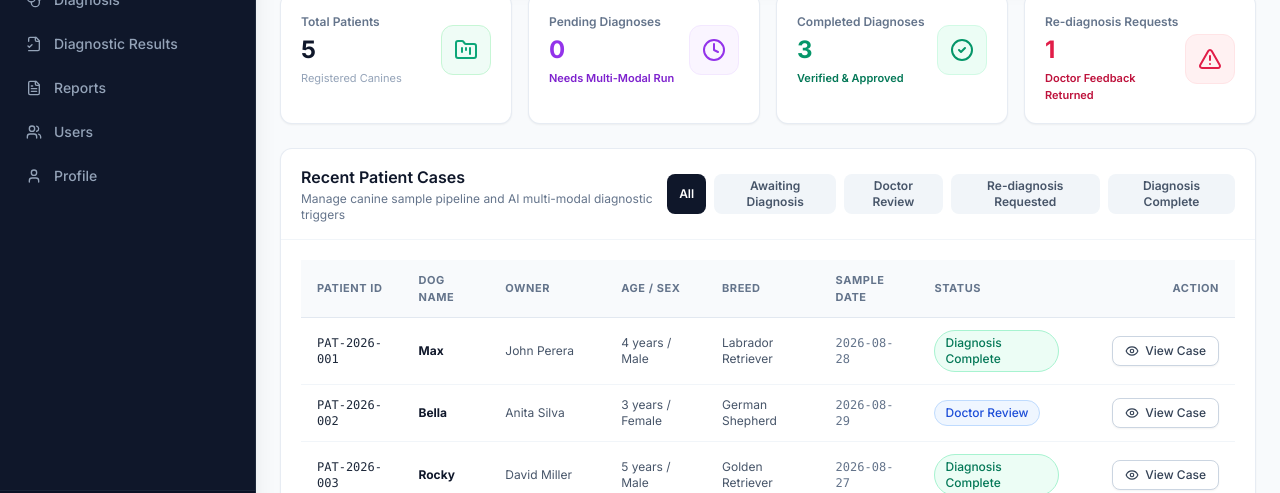
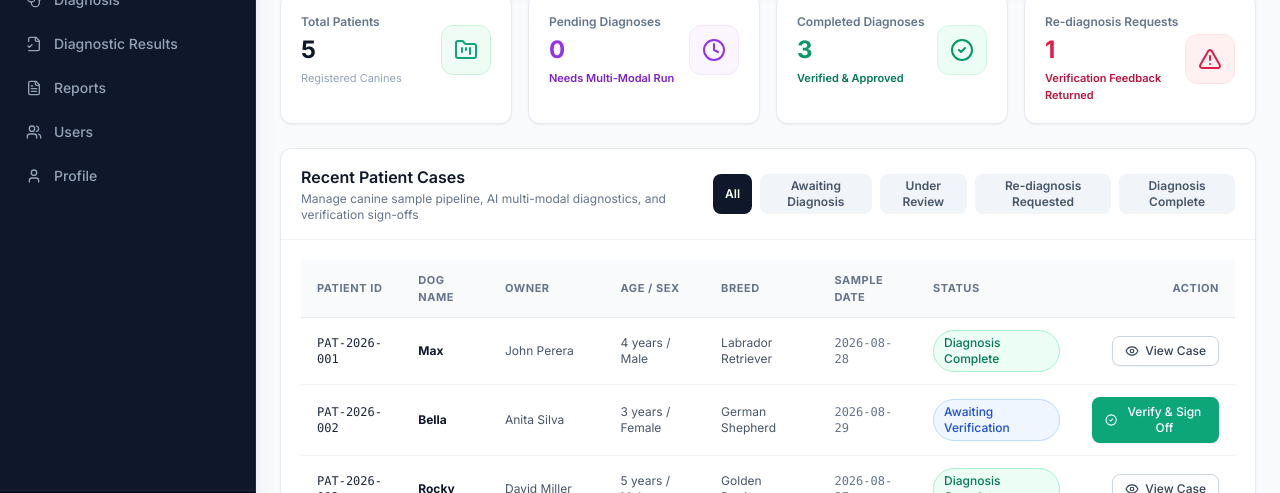
Before and after one commit to Umesh123971/Veterinary-AI-Diagnostics, a React (Vite) app in the folder frontend/: page /technician in a window 1280 px wide. Shown: the part 245-738 px from the top of the page. Built offline with nearby package versions, Linux system fonts and the light colour scheme; no server answers.

Commit message:
feat(technician): enhance technician dashboard with direct verification actions and filters

```diff
--- a/frontend/src/pages/technician/TechnicianDashboard.jsx
+++ b/frontend/src/pages/technician/TechnicianDashboard.jsx
@@ -18,7 +18,12 @@ export const TechnicianDashboard = () => {
 
   const filteredPatients = statusFilter === 'All'
     ? patients
-    : patients.filter(p => p.status === statusFilter);
+    : patients.filter(p => {
+      if (statusFilter === 'Under Review') {
+        return p.status === 'Doctor Review' || p.status === 'Awaiting Verification' || p.status === 'Pending Sign-Off';
+      }
+      return p.status === statusFilter;
+    });
 
   return (
     <div className="space-y-6">
@@ -89,7 +94,7 @@ export const TechnicianDashboard = () => {
             <div>
               <p className="text-xs font-semibold text-slate-500">Re-diagnosis Requests</p>
               <h3 className="text-2xl font-extrabold text-rose-600 mt-1">{rediagnosisRequests}</h3>
-              <p className="text-[11px] text-rose-700 font-semibold mt-1">Doctor Feedback Returned</p>
+              <p className="text-[11px] text-rose-700 font-semibold mt-1">Verification Feedback Returned</p>
             </div>
             <div className="p-3 bg-rose-50 text-rose-600 rounded-xl border border-rose-100">
               <AlertTriangle className="w-6 h-6" />
@@ -101,18 +106,17 @@ export const TechnicianDashboard = () => {
       {/* Patient Table with Status Filter */}
       <Card
         title="Recent Patient Cases"
-        subtitle="Manage canine sample pipeline and AI multi-modal diagnostic triggers"
+        subtitle="Manage canine sample pipeline, AI multi-modal diagnostics, and verification sign-offs"
         action={
           <div className="flex gap-2">
-            {['All', 'Awaiting Diagnosis', 'Doctor Review', 'Re-diagnosis Requested', 'Diagnosis Complete'].map((st) => (
+            {['All', 'Awaiting Diagnosis', 'Under Review', 'Re-diagnosis Requested', 'Diagnosis Complete'].map((st) => (
               <button
                 key={st}
                 onClick={() => setStatusFilter(st)}
-                className={`px-3 py-1 rounded-lg text-xs font-semibold transition-all ${
-                  statusFilter === st
+                className={`px-3 py-1 rounded-lg text-xs font-semibold transition-all ${statusFilter === st
                     ? 'bg-slate-900 text-white'
                     : 'bg-slate-100 text-slate-600 hover:bg-slate-200'
-                }`}
+                  }`}
               >
                 {st}
               </button>
@@ -144,7 +148,7 @@ export const TechnicianDashboard = () => {
                   <td className="py-3 px-4 text-slate-600">{patient.breed}</td>
                   <td className="py-3 px-4 text-slate-500 font-mono">{patient.sampleDate}</td>
                   <td className="py-3 px-4">
-                    <Badge variant={patient.status}>{patient.status}</Badge>
+                    <Badge variant={patient.status}>{patient.status === 'Doctor Review' ? 'Awaiting Verification' : patient.status}</Badge>
                   </td>
                   <td className="py-3 px-4 text-right">
                     {patient.status === 'Re-diagnosis Requested' ? (
@@ -155,6 +159,16 @@ export const TechnicianDashboard = () => {
                         onClick={() => navigate(`/technician/rediagnosis/${patient.id}`)}
                       >
                         Re-Diagnose Case
+                      </Button>
+                    ) : (patient.status === 'Doctor Review' || patient.status === 'Awaiting Verification') ? (
+                      <Button
+                        variant="primary"
+                        size="sm"
+                        icon={CheckCircle2}
+                        className="bg-teal-600 hover:bg-teal-700"
+                        onClick={() => navigate(`/technician/review/${patient.id}`)}
+                      >
+                        Verify & Sign Off
                       </Button>
                     ) : (
                       <Button
```
